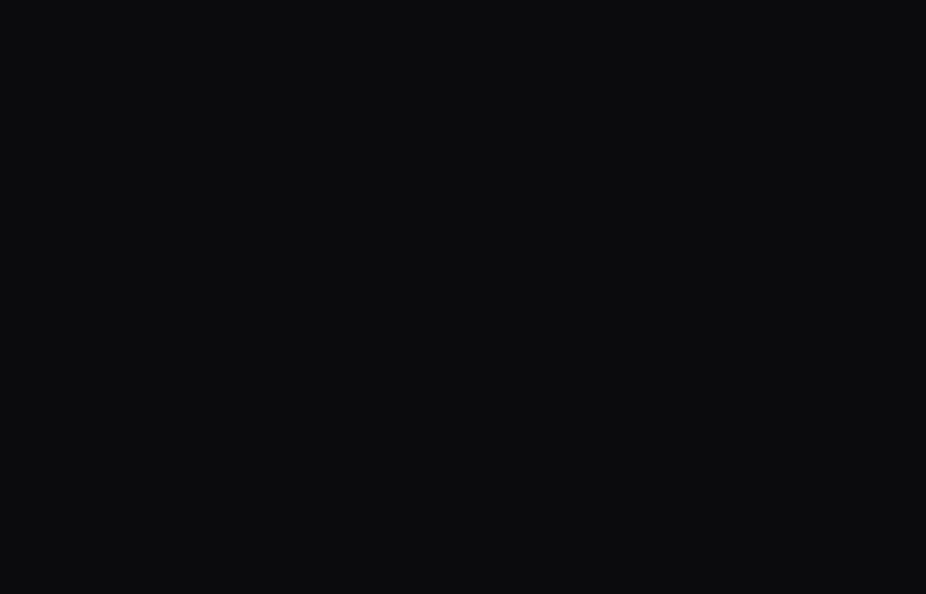
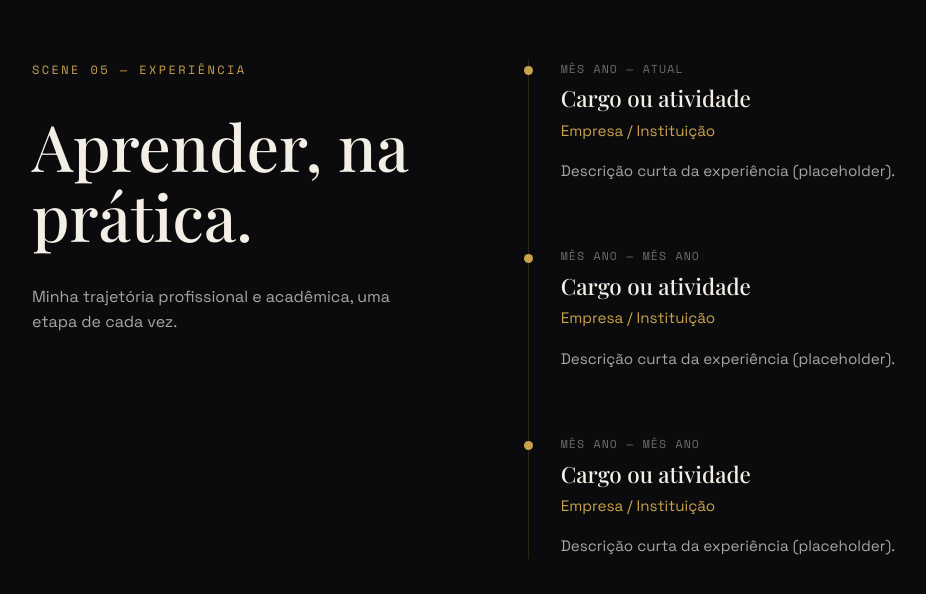
Before and after one commit to gbhermont/portfolio, a React (Vite) app: page / in a window 1280 px wide. Shown: the part 2970-3564 px from the top of the page, without its empty margins (40-966 px from the left). Before the commit the page ends 2902 px from the top, so only its background shows below. Built offline with nearby package versions, Linux system fonts and the light colour scheme; a web font is replaced by a local one.

Commit message:
feat: esqueleto da página de experiências no mercado

```diff
--- a/src/App.jsx
+++ b/src/App.jsx
@@ -3,6 +3,7 @@
 import About from "./components/sections/About.jsx";
 import Skills from "./components/sections/Skills.jsx";
 import Projects from "./components/sections/Projects.jsx";
+import Experience from "./components/sections/Experience.jsx";
 
 /**
  * Componente raiz do portfólio.
@@ -18,6 +19,7 @@
         <About />
         <Skills />
         <Projects />
+        <Experience />
       </main>
     </>
   );
--- /dev/null
+++ b/src/components/sections/Experience.jsx
@@ -0,0 +1,61 @@
+import styles from "./Experience.module.css";
+
+/**
+ * Cena 05 — Experiência ("Aprender, na prática").
+ * Esqueleto com timeline vertical: cabeçalho fixo (sticky) à esquerda e a lista
+ * de experiências à direita. Por mais itens que existam, o cabeçalho permanece
+ * ancorado durante a rolagem. Os itens são placeholders; os dados reais virão
+ * de src/data depois.
+ */
+const EXPERIENCES = [
+  {
+    id: "exp-1",
+    period: "MÊS ANO — ATUAL",
+    role: "Cargo ou atividade",
+    institution: "Empresa / Instituição",
+    description: "Descrição curta da experiência (placeholder).",
+  },
+  {
+    id: "exp-2",
+    period: "MÊS ANO — MÊS ANO",
+    role: "Cargo ou atividade",
+    institution: "Empresa / Instituição",
+    description: "Descrição curta da experiência (placeholder).",
+  },
+  {
+    id: "exp-3",
+    period: "MÊS ANO — MÊS ANO",
+    role: "Cargo ou atividade",
+    institution: "Empresa / Instituição",
+    description: "Descrição curta da experiência (placeholder).",
+  },
+];
+
+function Experience() {
+  return (
+    <section id="experiencia" className={styles.experience}>
+      {/* Coluna esquerda (fixa durante a rolagem) */}
+      <div className={styles.header}>
+        <span className={styles.sceneLabel}>SCENE 05 — EXPERIÊNCIA</span>
+        <h2 className={styles.title}>Aprender, na prática.</h2>
+        <p className={styles.intro}>
+          Minha trajetória profissional e acadêmica, uma etapa de cada vez.
+        </p>
+      </div>
+
+      {/* Coluna direita (timeline) */}
+      <div className={styles.timeline}>
+        {EXPERIENCES.map((exp) => (
+          <article key={exp.id} className={styles.item}>
+            <span className={styles.period}>{exp.period}</span>
+            <h3 className={styles.role}>{exp.role}</h3>
+            <span className={styles.institution}>{exp.institution}</span>
+            <p className={styles.description}>{exp.description}</p>
+          </article>
+        ))}
+      </div>
+    </section>
+  );
+}
+
+export default Experience;
--- /dev/null
+++ b/src/components/sections/Experience.module.css
@@ -0,0 +1,105 @@
+.experience {
+  max-width: var(--content-max);
+  margin: 0 auto;
+  padding: var(--space-xl) var(--space-md);
+  display: grid;
+  grid-template-columns: minmax(0, 38%) minmax(0, 1fr);
+  gap: var(--space-lg);
+}
+
+/* Coluna esquerda: cabeçalho da cena (fixa durante a rolagem) */
+.header {
+  grid-column: 1;
+  position: sticky;
+  top: calc(var(--nav-height) + var(--space-lg));
+  align-self: start;
+  display: flex;
+  flex-direction: column;
+  gap: var(--space-md);
+}
+
+.sceneLabel {
+  font-family: var(--font-mono);
+  font-size: 0.75rem;
+  letter-spacing: 0.2em;
+  color: var(--accent);
+}
+
+.title {
+  font-size: clamp(2.5rem, 5vw, 4rem);
+  color: var(--text-primary);
+}
+
+.intro {
+  font-size: 1rem;
+  color: var(--text-secondary);
+  max-width: 36ch;
+}
+
+/* Coluna direita: timeline */
+.timeline {
+  grid-column: 2;
+  position: relative;
+  display: flex;
+  flex-direction: column;
+  gap: var(--space-lg);
+  /* linha vertical da timeline */
+  padding-left: var(--space-md);
+  border-left: 1px solid var(--border);
+}
+
+.item {
+  position: relative;
+  display: flex;
+  flex-direction: column;
+  gap: var(--space-xs);
+}
+
+/* Marcador dourado na linha */
+.item::before {
+  content: "";
+  position: absolute;
+  left: calc(-1 * var(--space-md) - 5px);
+  top: 0.4rem;
+  width: 9px;
+  height: 9px;
+  border-radius: 50%;
+  background: var(--accent);
+}
+
+.period {
+  font-family: var(--font-mono);
+  font-size: 0.72rem;
+  letter-spacing: 0.1em;
+  color: var(--text-muted);
+}
+
+.role {
+  font-size: 1.4rem;
+  color: var(--text-primary);
+}
+
+.institution {
+  font-size: 0.95rem;
+  color: var(--accent);
+}
+
+.description {
+  font-size: 0.95rem;
+  color: var(--text-secondary);
+  margin-top: var(--space-xs);
+}
+
+@media (max-width: 820px) {
+  .experience {
+    grid-template-columns: 1fr;
+    gap: var(--space-md);
+  }
+  .header {
+    position: static;
+    grid-column: 1;
+  }
+  .timeline {
+    grid-column: 1;
+  }
+}
```
